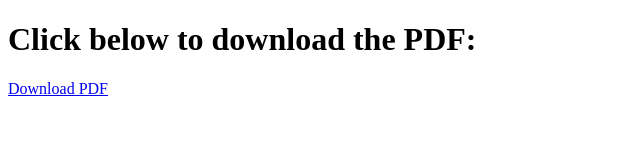
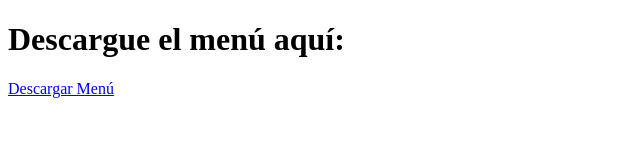
Before and after one commit to StalwartnStubborn/StalwartnStubborn.github.io, a plain HTML site: page index.html in a window 1280 px wide. Shown: the whole page, without its empty margins (0-640 px from the left). Drawn offline with Linux system fonts and the light colour scheme.

Commit message:
Menu 10/26/23

```diff
--- a/index.html
+++ b/index.html
@@ -4,7 +4,7 @@
     <title>Download PDF</title>
 </head>
 <body>
-    <h1>Click below to download the PDF:</h1>
-    <a href="MenuDownload.pdf" download="MenuDownload.pdf">Download PDF</a>
+    <h1>Descargue el menú aquí:</h1>
+    <a href="MenuDownload.pdf" download="MenuDownload.pdf">Descargar Menú</a>
 </body>
 </html>
```
